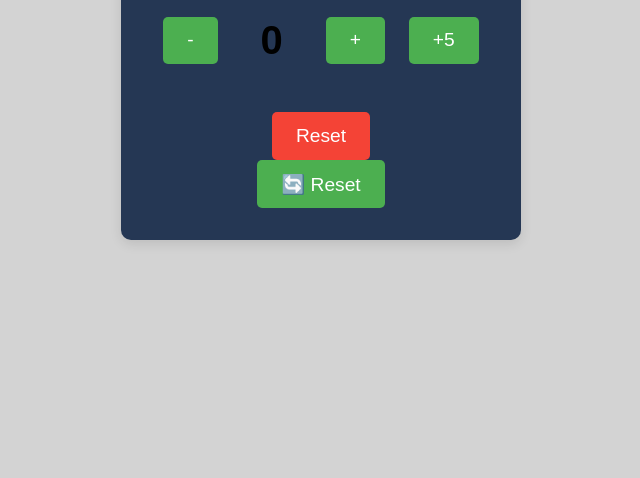
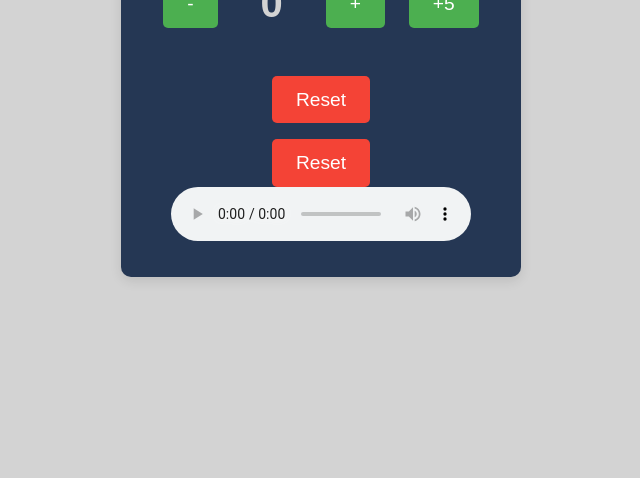
Before and after one commit to Complugg3d/web-development, a plain HTML site: page first-js-lesson/index.html in a window 1280 px wide. Shown: the part 322-800 px from the top of the page, without its empty margins (319-959 px from the left). Drawn offline with Linux system fonts and the light colour scheme.

Commit message:
Update index.html
tha last commit has a cheat code that chatgpt gave me, but i felt guilty and this time i did it by myself

```diff
--- a/first-js-lesson/index.html
+++ b/first-js-lesson/index.html
@@ -18,25 +18,14 @@
         <div class="controls">
             <button id="reset">Reset</button>
         </div>
-        <div class="audio">
-  <audio id="resetSound">
-    <source src="sanandreas.mp3" type="audio/mpeg">
-    Tu navegador no soporta audio HTML5.
-  </audio>
+        <div class="controls">
+            <button id="reset">Reset</button>
+            <div class="audio">
+            <audio controls autoplay>
+             <source src="sanandreas.mp3" type="audio/mpeg">
+            Your browser does not support the audio element.
+            </audio>
 </div>
-
-<button id="resetBtn">🔄 Reset</button>
-
-<script>
-  const resetBtn = document.getElementById("resetBtn");
-  const resetSound = document.getElementById("resetSound");
-
-  resetBtn.addEventListener("click", () => {
-    // Reproducir sonido al dar clic
-    resetSound.currentTime = 0; // Reinicia el audio desde el inicio
-    resetSound.play();
-  });
-</script>
     <script src="script.js"></script>
 </body>
 </html>
```
